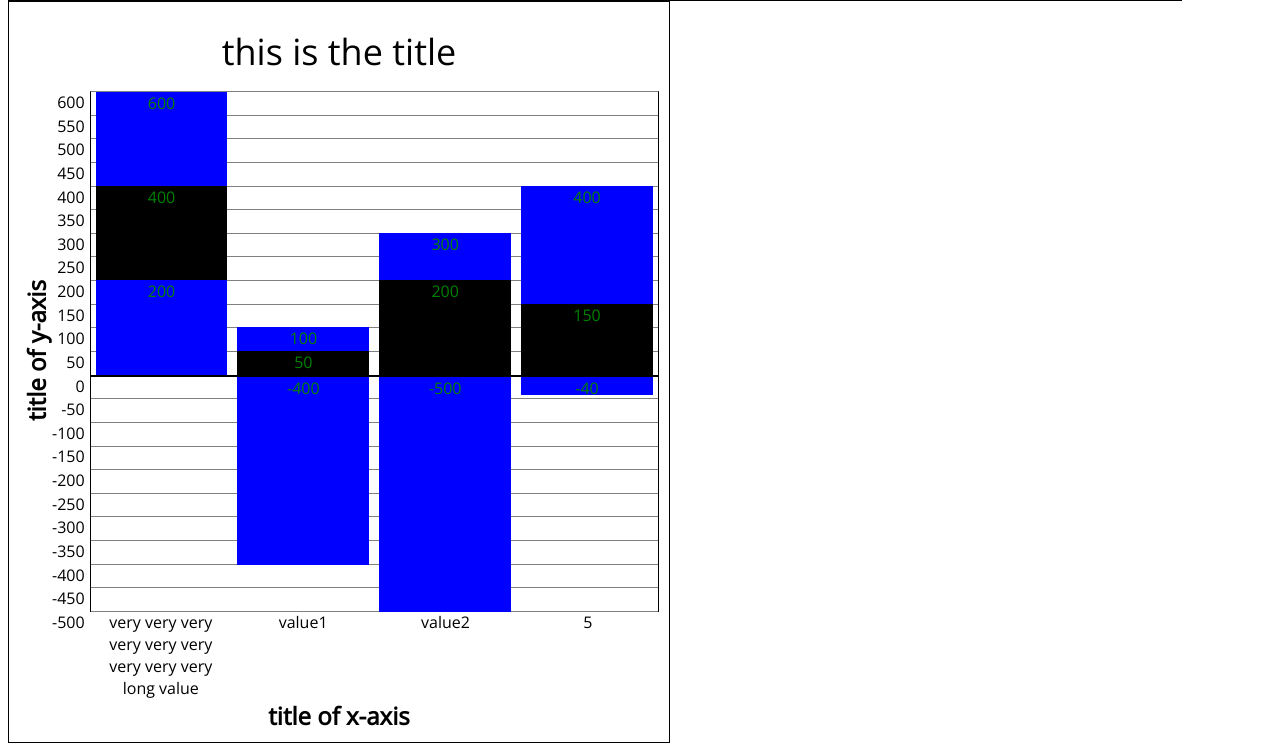
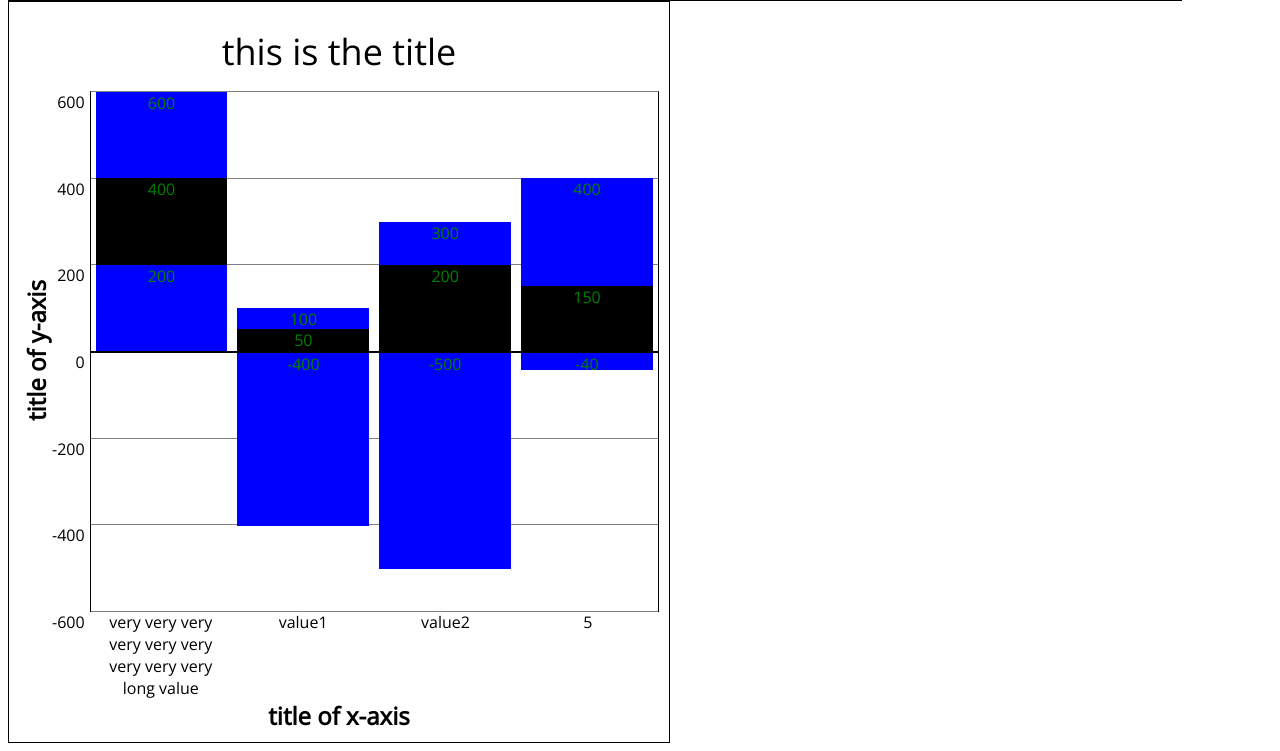
Before and after one commit to scc416/draw-bar-chart, a website: page index.html in a window 1280 px wide. Shown: the part 749-1500 px from the top of the page. Drawn offline with nearby package versions, Linux system fonts and the light colour scheme.

Commit message:
refactor makeYAxis

```diff
--- a/draw-bar-chart.js
+++ b/draw-bar-chart.js
@@ -117,16 +117,29 @@ const makeYAxis = (options) => {
       ${options.yAxisTitle +  yAxisTitle}
     `);
 
-  const decimals = countDecimals(tickInterval);
+  const numOfDecimals = countDecimals(tickInterval);
   const max = maxTick / tickInterval;
   const min = minTick / tickInterval;
+  const formatTickValue = x => (x * tickInterval).toFixed(numOfDecimals);
   for (let i = min; i <= max; i ++) {
-    yAxisLabel += `<div style="height: 0">${(i * tickInterval).toFixed(decimals)}</div>`;
+    yAxisLabel += `<div style="height: 0">${formatTickValue(i)}</div>`;
   }
 
-  yAxisLabel = `<div class="y-axis-label" style="font-size: ${options.yAxisLabelFontSize}">${yAxisLabel}</div>`;
+  yAxisLabel = (
+    `<div
+      class="y-axis-label"
+      style="font-size: ${options.yAxisLabelFontSize}">
+      ${yAxisLabel}
+    </div>`);
 
-  return `<div class="y-axis" id="y-axis-${options.Id}">${yAxisTitle + yAxisLabel}</div>`;
+  const yAxis = (
+    `<div
+      class="y-axis"
+      id="y-axis-${options.Id}">
+      ${yAxisTitle + yAxisLabel}
+    </div>`);
+
+  return yAxis;
 };
 
 const formatByOption = (opt) => {
@@ -445,8 +458,8 @@ const completeOptions = (options, data) => {
       const barColourIsValid = CSS.supports("background-colour", barColourInOption);
       const everyBarColour =
         barColourIsValid
-        ? barColourInOption
-        : "black"
+          ? barColourInOption
+          : "black";
       for (let i = 0; i < dataNum; i++) barColour.push(everyBarColour);
     }
     options.barColour = barColour;
@@ -469,7 +482,7 @@ const completeOptions = (options, data) => {
   checkIfOptionIsValid("xAxisLabelFontSize", "16px", x => CSS.supports("font-size", x));
 
   const labelPosition = ["top", "centre", "bottom"];
-  checkIfOptionIsValid("dataLabelPosition", "top", x => labelPosition.indexOfx > -1);
+  checkIfOptionIsValid("dataLabelPosition", "top", x => labelPosition.indexOf(x) > -1);
 
   checkIfOptionIsValid("dataLabelColour", "white", x => CSS.supports("color", x));
   checkIfOptionIsValid("dataLabelFontSize", "16px", x => CSS.supports("font-size", x));
@@ -561,6 +574,4 @@ const drawBarChart = (data, options, element) => {
       });
     });
   }
-
-
 };
--- a/index.html
+++ b/index.html
@@ -85,7 +85,7 @@
           barColour: ["blue", "black"],
           barSpacing: "10px", // optional (default value is calculated based on the number of data)
           userSelect: "", // optiontal, if the text & valu on the graph can be selected (i.e. highlighed) (default: false)
-          tickInterval: 50, //optional (default value is calculated based on the value of the max. and min. data)
+          tickInterval: 200, //optional (default value is calculated based on the value of the max. and min. data)
           scientificNotation: false // optional, to show the label in scientific notation
         },
         $( "#demo2" )
```
